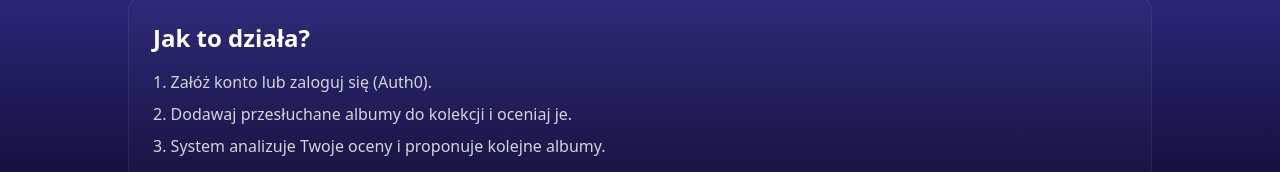
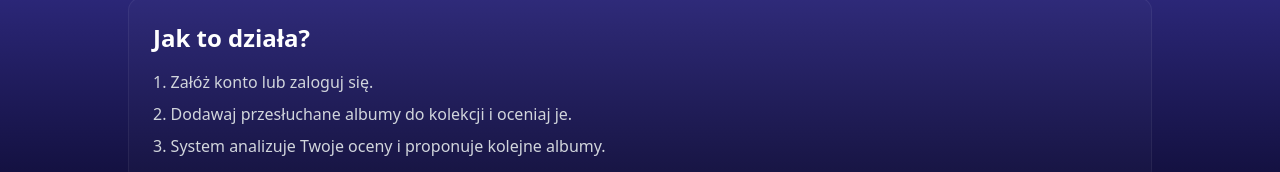
Before and after one commit to Urbaanx/tunerate, a React (Vite) app: page / in a window 1280 px wide. Shown: the part 659-831 px from the top of the page. Built offline with nearby package versions, Linux system fonts and the light colour scheme; no server answers.

Commit message:
small fixes

```diff
--- a/src/pages/FriendProfilePage.tsx
+++ b/src/pages/FriendProfilePage.tsx
@@ -1,7 +1,6 @@
 import { useAuth0 } from "@auth0/auth0-react";
 import { useEffect, useMemo, useState } from "react";
-import { useParams } from "react-router-dom";
-import FriendListItem from "../components/FriendListItem";
+import { useParams, useNavigate } from "react-router-dom";
 import AlbumCard from "../components/AlbumCard";
 import { Loader2 } from "lucide-react";
 import {
@@ -11,6 +10,7 @@ import {
 
 export default function FriendProfilePage() {
   const { id } = useParams();
+  const navigate = useNavigate();
   const { isAuthenticated, getAccessTokenSilently, loginWithRedirect } =
     useAuth0();
   const [token, setToken] = useState<string | null>(null);
@@ -241,7 +241,10 @@ export default function FriendProfilePage() {
 
         <div className="flex items-center gap-3">
           {/* Placeholder buttons - keep simple */}
-          <button className="px-4 py-2 bg-blue-600 rounded-md text-white hover:bg-blue-700 transition">
+          <button
+            onClick={() => navigate(`/chat/${friendForHeader.id ?? id}`)}
+            className="px-4 py-2 bg-blue-600 rounded-md text-white hover:bg-blue-700 transition"
+          >
             Wyślij wiadomość
           </button>
         </div>
--- a/src/pages/LandingPage.tsx
+++ b/src/pages/LandingPage.tsx
@@ -8,7 +8,6 @@ import AlbumCard from "../components/AlbumCard";
 
 const LandingPage: React.FC = () => {
   const {
-    loginWithRedirect,
     isAuthenticated,
     user,
     isLoading,
@@ -154,7 +153,7 @@ const LandingPage: React.FC = () => {
         <section className="max-w-5xl mx-auto mb-12 text-left bg-white/2 p-6 rounded-xl border border-white/6">
           <h3 className="text-2xl font-bold mb-4">Jak to działa?</h3>
           <ol className="list-decimal list-inside text-gray-300 space-y-2">
-            <li>Załóż konto lub zaloguj się (Auth0).</li>
+            <li>Załóż konto lub zaloguj się.</li>
             <li>Dodawaj przesłuchane albumy do kolekcji i oceniaj je.</li>
             <li>System analizuje Twoje oceny i proponuje kolejne albumy.</li>
           </ol>
```
